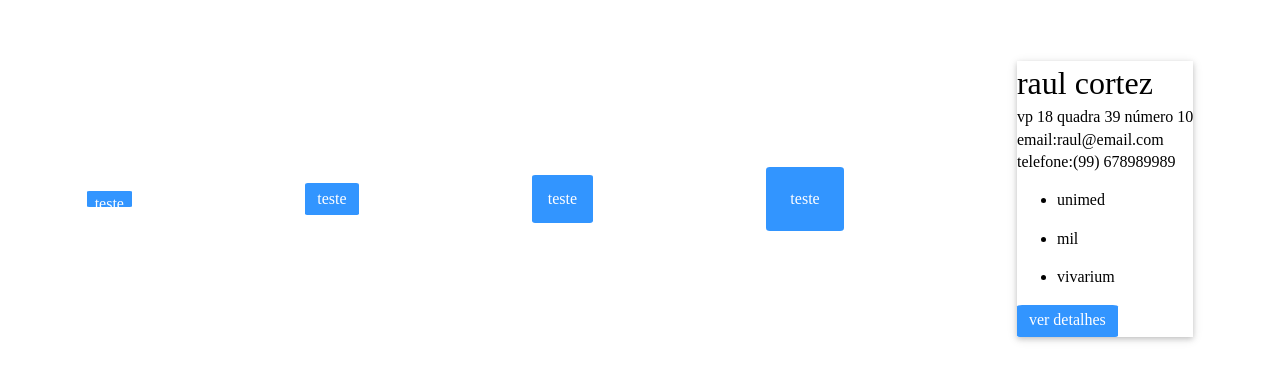
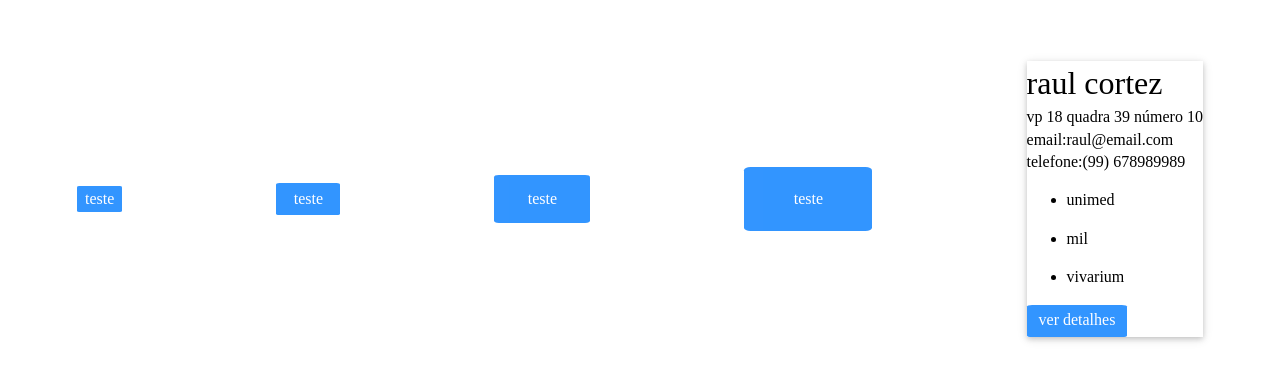
Before and after one commit to unknown-orgg/frontend, a Vue app in the folder products/unknow/: page / in a window 1280 px wide. Shown: the part 201-582 px from the top of the page. Built offline with nearby package versions, Linux system fonts and the light colour scheme.

Commit message:
feat(desgin): create new definitions to design

```diff
--- a/products/unknow/src/design/__sizes.scss
+++ b/products/unknow/src/design/__sizes.scss
@@ -3,33 +3,39 @@
 /* ---------------------------------------- */
 
 
-$base-size: 1rem;
+$base-size-h: 1rem;
+$base-size-w: 2rem;
 :root {
-  --base-size: $base-size
+  --base-size-h: $base-size-h,
+  --base-size-w: $base-size-w
 }
 
 /* button and input elements */
 .button-xsmall,
 .input-xsmall {
-  height: $base-size;
+  min-height: $base-size-h;
+  min-width: $base-size-w;
   padding: 2px 8px;
 }
 
 .button-small,
 .input-small {
-  height: $base-size*2;
+  min-height: $base-size-h*2;
+  min-width: $base-size-w*2;
   padding: 4px 12px;
 }
 
 .button-medium,
 .input-medium {
-  height: $base-size*3;
+  min-height: $base-size-h*3;
+  min-width: $base-size-w*3;
   padding: 8px 16px;
 }
 
 .button-large,
 .input-large {
-  height: $base-size*4;
+  min-height: $base-size-h*4;
+  min-width: $base-size-w*4;
   padding: 12px 24px;
 }
 
@@ -41,10 +47,10 @@ $base-size: 1rem;
   font-size: var(--fs-button-round, --fs-300);
 }
 
-.button-round-xsmall { padding: $base-size; }
-.button-round-small { padding: $base-size*2; }
-.button-round-medium { padding: $base-size*3; }
-.button-round-large { padding: $base-size*4; }
+.button-round-xsmall { padding: $base-size-h; }
+.button-round-small { padding: $base-size-h*2; }
+.button-round-medium { padding: $base-size-h*3; }
+.button-round-large { padding: $base-size-h*4; }
 
 /* border sizes */
 
--- a/products/unknow/src/design/__statuses.scss
+++ b/products/unknow/src/design/__statuses.scss
@@ -4,7 +4,6 @@ button {
   z-index: 1;
   display: inline-grid;
   place-items: center;
-  border-radius: 10%;
   text-decoration: none;
   cursor: pointer;
   background: hsl( var(--color-white) / .1);
--- a/products/unknow/src/design/__utilities.scss
+++ b/products/unknow/src/design/__utilities.scss
@@ -7,7 +7,24 @@
   display: flex;
   gap: var(--gap, 1rem);
 }
-
+.flex-row {
+  flex-direction: row;
+}
+.flex-column {
+  flex-direction: column;
+}
+.flex-justify-between {
+  justify-content: space-between;
+}
+.flex-justify-around {
+  justify-content: space-around;
+}
+.flex-align-center {
+  align-items: center;
+}
+.flex-justify-center {
+  justify-content: center;
+}
 .grid {
   display: grid;
   gap: var(--gap, 1rem);
```
